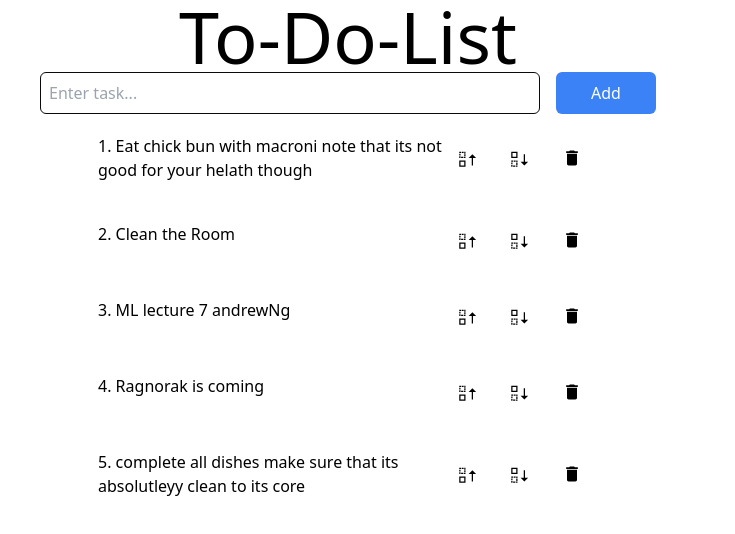
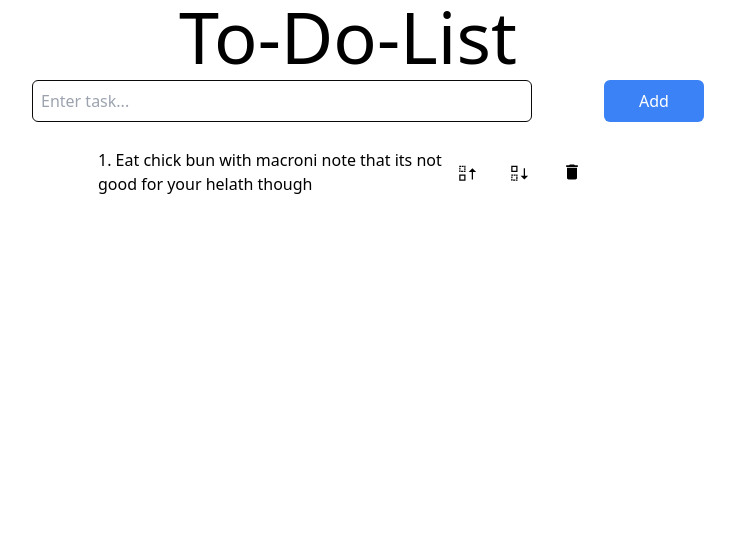
Before and after one commit to yusuf-prog-123/React_TodoList, a React (Create React App) app: page / in a window 1280 px wide. Shown: the top 534 px of the page, without its empty margins (292-1027 px from the left). Built offline with nearby package versions, Linux system fonts and the light colour scheme.

Commit message:
addtask function

```diff
--- a/src/Components/Nav.jsx
+++ b/src/Components/Nav.jsx
@@ -3,14 +3,21 @@ import { MdDelete } from "react-icons/md";
 import { ImMoveDown,ImMoveUp } from "react-icons/im";
 function Nav() {
 
-  const[task,settask]=useState(['Eat chick bun with macroni note that its not good for your helath though','Clean the Room','ML lecture 7 andrewNg','Ragnorak is coming','complete all dishes make sure that its absolutleyy clean to its core'])
+  const[task,settask]=useState(['Eat chick bun with macroni note that its not good for your helath though'])
   const[newtask,setnewtask]=useState("")
 
 
   function handleinput(event){
+    setnewtask(event.target.value)
 
   }
-  function addtask(){}
+  function addtask(){
+      if(newtask.trim !== ""){
+        settask(task=>[...task,newtask])
+        setnewtask("")
+
+    }
+  }
   function deletetask(index){}
   function mvtaskup(index){}
   function mvtaskdown(index){}
@@ -18,17 +25,17 @@ function Nav() {
   return (
     <div className="flex flex-col items-center">
       <div className="text-7xl">To-Do-List</div>
-      <div className="flex">
+      <div className="flex fixed mt-20">
           <input
             type="text"
             placeholder="Enter task..."
             value={newtask}
             onChange={handleinput}
-            className="rounded-md w-[500px] border border-stone-950 p-2"
+            className="rounded-md w-[500px] border border-stone-950 p-2 mr-14 ml-10"
           />
           <button className="ml-4 w-[100px]  bg-blue-500 text-white px-4 py-2 rounded-md hover:bg-blue-600"onClick={addtask}>Add</button>
       </div>
-      <ol>
+      <ol className='mt-14'>
         {task.map((eletask,eleindex)=>
             <li key={eleindex} className='flex py-5 justify-between w-[500px]'>
                 <span>{eleindex+1}. {eletask} </span>
@@ -43,11 +50,9 @@ function Nav() {
                     <MdDelete/>
                   </button>
                 </span>
-
             </li>
         )}
       </ol>
-
     </div>
   )
 }
```
